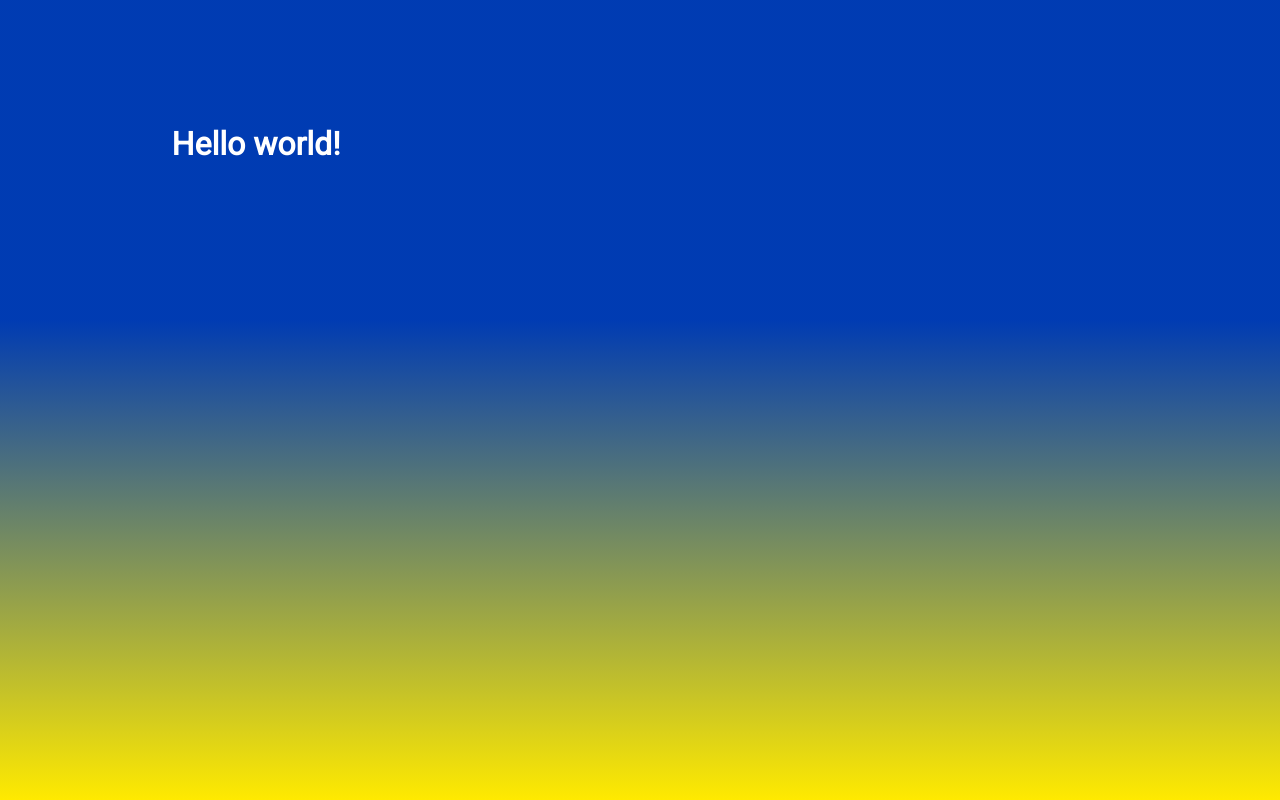
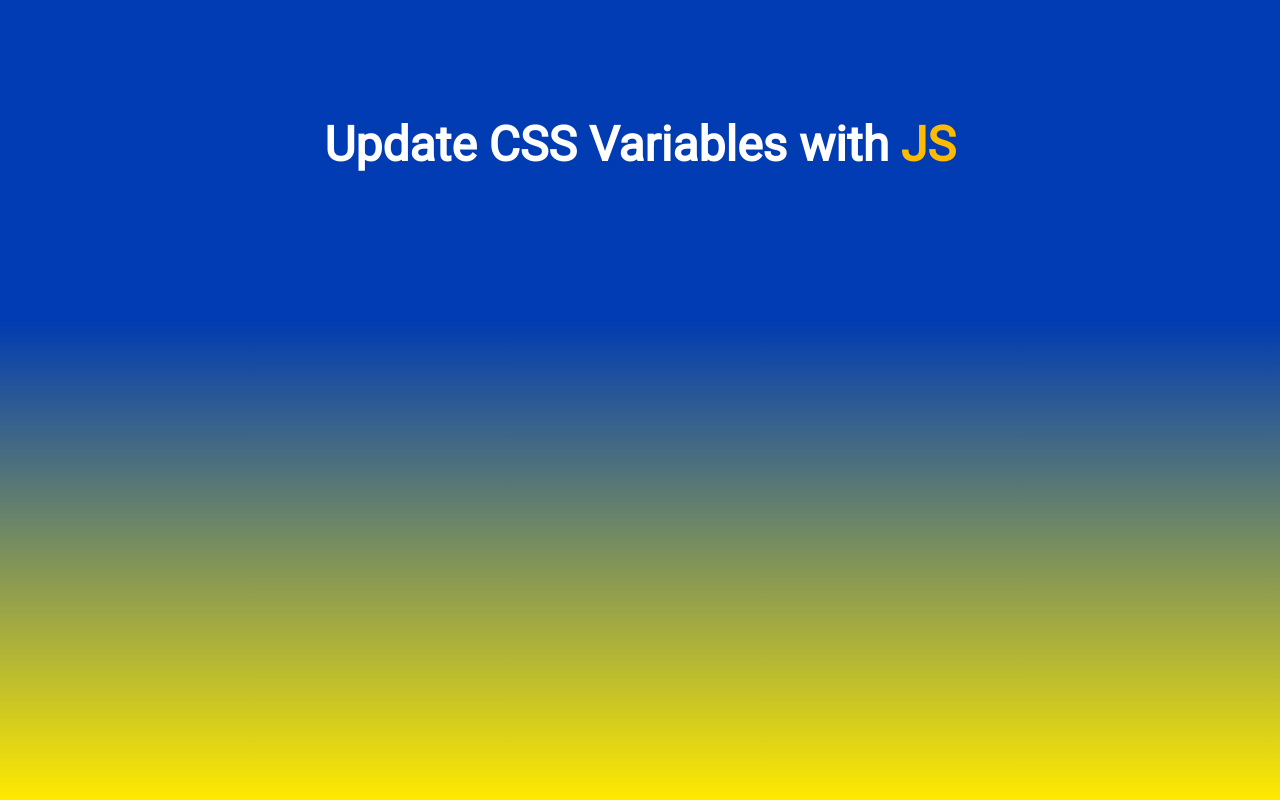
Before and after one commit to NedzadDonlagic04/vuejs-effect-tester, a Vue app: page / in a window 1280 px wide. Built offline with nearby package versions, Linux system fonts and the light colour scheme; the HTML template or start-up script is replaced by a standard one.

Commit message:
Styled H1 element

```diff
--- a/src/App.vue
+++ b/src/App.vue
@@ -5,12 +5,18 @@ export default {
 </script>
 
 <template>
-    <h1>Hello world!</h1>
+    <h1>Update CSS Variables with <span class="yellow-txt">JS</span></h1>
 </template>
 
 <style scoped>
     h1 {
-        font-size: 2rem;
+        font-size: 3rem;
+        text-align: center;
         color: white;
+        grid-column: 1/4;
+    }
+
+    .yellow-txt {
+        color: hsl(44, 100%, 50%);
     }
 </style>
```
